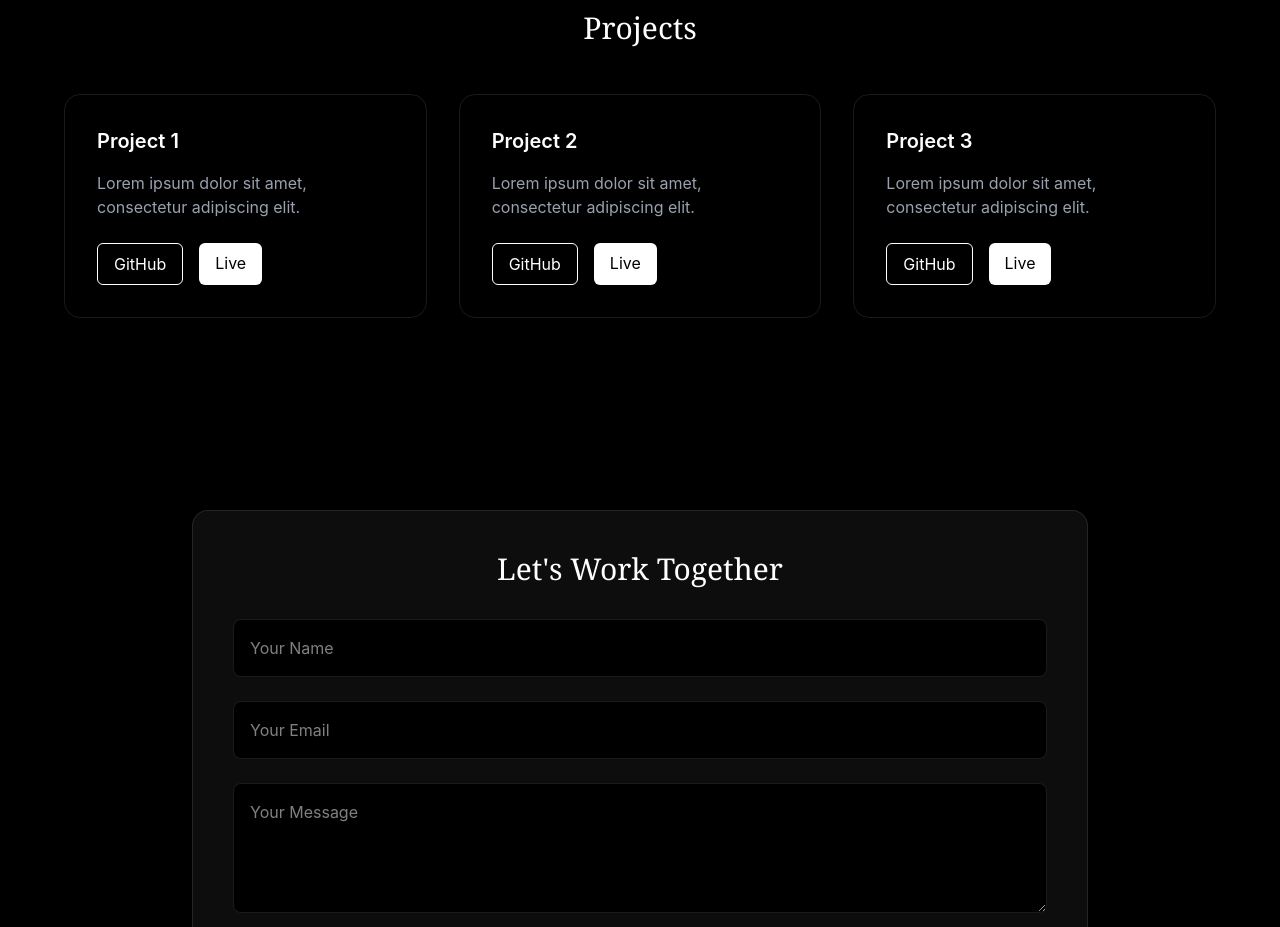
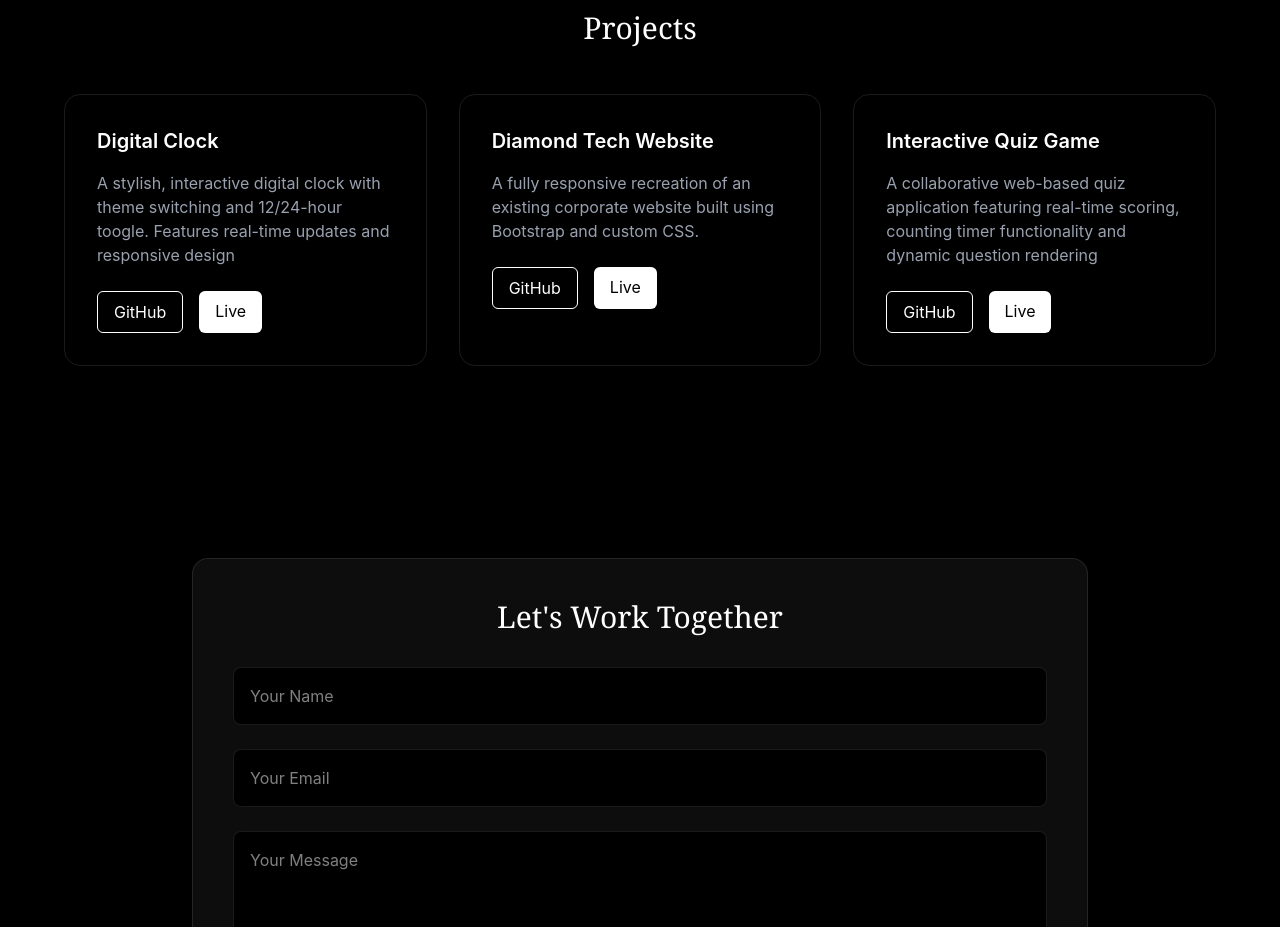
Before and after one commit to kattdevs/React-project, a React (Vite) app in the folder my-react-app/: page / in a window 1280 px wide. Shown: the part 2100-3027 px from the top of the page. Built offline with nearby package versions, Linux system fonts and the light colour scheme.

Commit message:
added project links

```diff
--- a/my-react-app/src/components/Projects.jsx
+++ b/my-react-app/src/components/Projects.jsx
@@ -1,21 +1,21 @@
 const projects = [
     {
-        title: "Project 1",
-        description: "Lorem ipsum dolor sit amet, consectetur adipiscing elit.",
-        github: "https://via.placeholder.com/300x200",
-        live: " https://via.placeholder.com/300x200"
+        title: "Digital Clock",
+        description: "A stylish, interactive digital clock with theme switching and 12/24-hour toogle. Features real-time updates and responsive design",
+        github: "https://github.com/kattdevs/Digital-Clock",
+        live: " https://digital-clockapp.netlify.app/"
     },
     {
-        title: "Project 2",
-        description: "Lorem ipsum dolor sit amet, consectetur adipiscing elit.",
-        github: "https://via.placeholder.com/300x200",
-        live: " https://via.placeholder.com/300x200"
+        title: "Diamond Tech Website",
+        description: "A fully responsive recreation of an existing corporate website built using Bootstrap and custom CSS.",
+        github: "https://github.com/kattdevs/Diamond-Tech",
+        live: " https://keen-croissant-b67496.netlify.app"
     },
     {
-        title: "Project 3",
-        description: "Lorem ipsum dolor sit amet, consectetur adipiscing elit.",
-        github: "https://via.placeholder.com/300x200",
-        live: " https://via.placeholder.com/300x200"
+        title: "Interactive Quiz Game",
+        description: "A collaborative web-based quiz application featuring real-time scoring, counting timer functionality and dynamic question rendering",
+        github: "https://github.com/kattdevs/Quiz",
+        live: "https://quizprj.netlify.app"
     },
 ];
 
```
